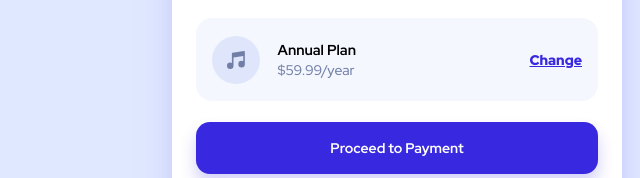
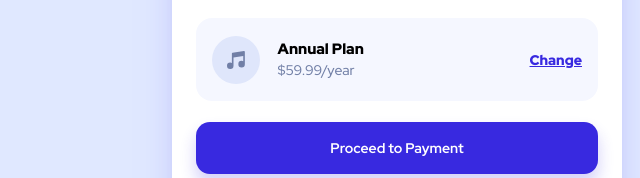
Before and after one commit to belie369/frontend-mentor-order-summary-component, a plain HTML site: page index.html in a window 1280 px wide. Shown: the part 409-587 px from the top of the page, 243-883 px from the left. Drawn offline with nearby package versions, Linux system fonts and the light colour scheme; files that its build step writes are made by us from their sources.

Commit message:
Some changes from em to rem

```diff
--- a/scss/style.scss
+++ b/scss/style.scss
@@ -110,8 +110,8 @@ a {
 
 		&--annual {
 			display: block;
-			font-size: 0.9em;
-			font-weight: 700;
+			font-size: 1.5rem;
+			font-weight: 900;
 		}
 
 		&--cost {
```
